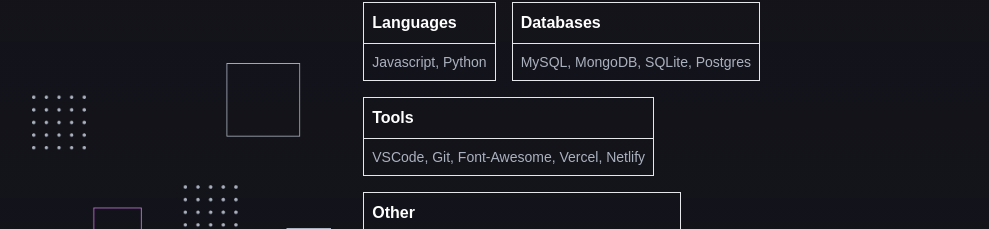
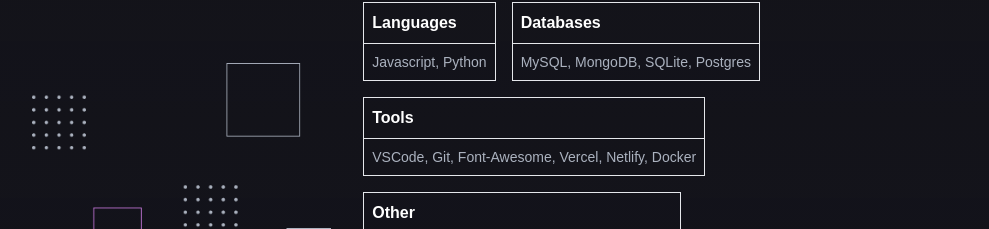
Before and after one commit to emdevelopa/portfolioo, a Next.js app: page / in a window 1280 px wide. Shown: the part 1500-1729 px from the top of the page, without its empty margins (144-1133 px from the left). Built offline with nearby package versions, Linux system fonts and the light colour scheme; a web font is replaced by a local one.

Commit message:
Update skillsCard.js

```diff
--- a/app/components/skillsCard.js
+++ b/app/components/skillsCard.js
@@ -19,7 +19,7 @@
       <div className="border h-fit w-full sm:w-1/2 lg:w-auto">
         <h1 className="border-b font-bold p-2">Tools</h1>
         <p className="text-sm text-[#ABB2BF] p-2">
-          VSCode, Git, Font-Awesome, Vercel, Netlify
+          VSCode, Git, Font-Awesome, Vercel, Netlify, Docker
         </p>
       </div>
       {/* Other */}
```
